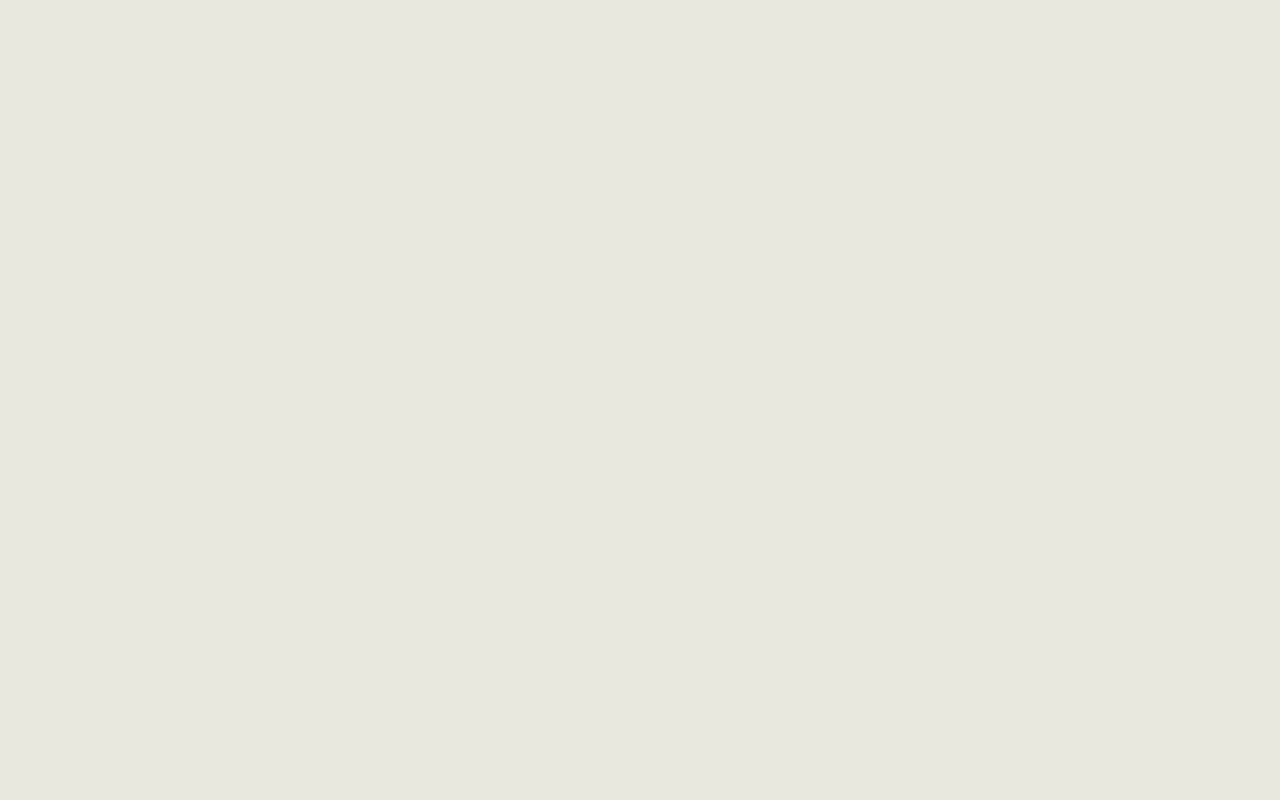
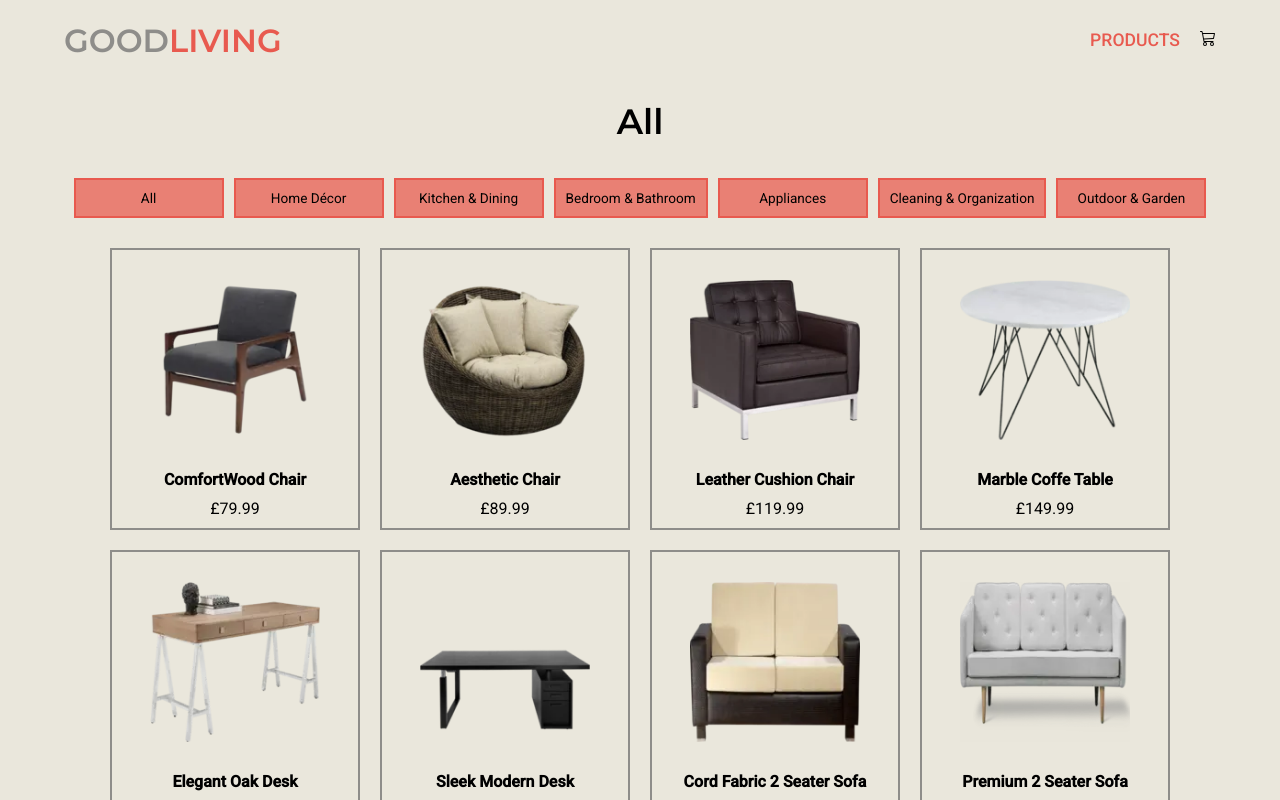
Before and after one commit to Gwazza23/good-living, a React (Create React App) app: page /categories in a window 1280 px wide. Before the commit this address had no page. Shown: the top 800 px of the page. Built offline with nearby package versions, Linux system fonts and the light colour scheme.

Commit message:
Fix Footer + Change routing to Products Page

```diff
--- a/src/App.css
+++ b/src/App.css
@@ -32,3 +32,10 @@ h3 {
   font-family: "Montserrat";
   font-weight: 600;
 }
+
+/* This makes sure that the footer will always be positioned at the bottom of the page */
+.wrapper {
+  display: flex;
+  flex-direction: column;
+  min-height: 100vh;
+}
--- a/src/App.js
+++ b/src/App.js
@@ -11,6 +11,7 @@ import Products from "./Pages/Products/Products";
 import AllItem from "./Pages/Products/Components/AllItem";
 import Layout from "./Util/Layout";
 import { useEffect } from "react";
+import Item from "./Pages/Item/Item";
 
 function ScrollToTop() {
   const { pathname } = useLocation();
@@ -27,10 +28,11 @@ function App() {
       <Routes>
         <Route path="/" element={<Layout />}>
           <Route index element={<Home />} />
-          <Route path="/products" element={<Header />}>
-            <Route path="/products/:category" element={<Products />} />
+          <Route path="/categories" element={<Header />}>
+            <Route path="/categories/:category" element={<Products />} />
             <Route index element={<AllItem />} />
           </Route>
+          <Route path="/product/:id" element={<Item />} />
         </Route>
       </Routes>
     </Router>
--- a/src/Pages/Footer/Footer.css
+++ b/src/Pages/Footer/Footer.css
@@ -1,5 +1,6 @@
 footer {
-  height: 15vh;
+  margin-top: auto;
+  min-height: 15vh;
   background: var(--dark-grey);
   display: flex;
   align-items: center;
@@ -25,9 +26,9 @@ footer a {
   text-decoration: none;
 }
 footer li:hover {
-    text-decoration: underline;
-    text-decoration-color: var(--primary);
-  }
+  text-decoration: underline;
+  text-decoration-color: var(--primary);
+}
 footer img {
   width: 30px;
   margin: 0px 5px;
--- a/src/Pages/Home/Components/SectionOne.js
+++ b/src/Pages/Home/Components/SectionOne.js
@@ -4,23 +4,23 @@ import { Link } from "react-router-dom";
 function SectionOne() {
   return (
     <div className="section-one-container">
-      <Link to={"/products/home-decor"} className="section-area a1">
+      <Link to={"/categories/home-decor"} className="section-area a1">
         <p>Home Décor</p>
       </Link>
-      <Link to={"/products/kitchen-and-dining"} className="section-area a2">
+      <Link to={"/categories/kitchen-and-dining"} className="section-area a2">
         <p>Kitchen & Dining</p>
       </Link>
-      <Link to={"/products/bedroom-and-bathroom"} className="section-area a3">
+      <Link to={"/categories/bedroom-and-bathroom"} className="section-area a3">
         <p>Bedroom & Bathroom</p>
       </Link>
-      <Link to={"/products/outdoor-and-garden"} className="section-area a4">
+      <Link to={"/categories/outdoor-and-garden"} className="section-area a4">
         <p>Outdoor & Garden</p>
       </Link>
-      <Link to={"/products/appliances"} className="section-area a5">
+      <Link to={"/categories/appliances"} className="section-area a5">
         <p>Appliances</p>
       </Link>
       <Link
-        to={"/products/cleaning-and-organization"}
+        to={"/categories/cleaning-and-organization"}
         className="section-area a6"
       >
         <p>Cleaning & Organization</p>
--- a/src/Pages/Home/Components/SectionThree.js
+++ b/src/Pages/Home/Components/SectionThree.js
@@ -11,7 +11,7 @@ function SectionThree() {
             Explore our diverse collection of high-quality products for every
             need and preference
           </p>
-          <Link to={'/products'} >Shop Now</Link>
+          <Link to={'/caegories'} >Shop Now</Link>
         </div>
       </div>
       <img loading="lazy" src="media/living-room.webp" alt="living room" />
--- /dev/null
+++ b/src/Pages/Item/Item.css
@@ -0,0 +1,3 @@
+.item-container{
+    border: 1px solid red;
+}
--- /dev/null
+++ b/src/Pages/Item/Item.js
@@ -0,0 +1,22 @@
+import "./Item.css";
+import { useParams } from "react-router-dom";
+import { items } from "../../Util/Items";
+
+function Item() {
+  const { id } = useParams();
+
+  const All = items.find((item) => item.name === "All");
+  const allItems = items.reduce((accumulator, current) => {
+    if (current !== All) {
+      accumulator.push(...current.items);
+    }
+    return accumulator;
+  }, []);
+  All.items = allItems;
+
+  const item = All.items.find((item) => item.id.toString() === id);
+
+  return <div className="item-container">Item</div>;
+}
+
+export default Item;
--- a/src/Pages/Nav/Nav.js
+++ b/src/Pages/Nav/Nav.js
@@ -14,7 +14,7 @@ function Nav() {
           </NavLink>
         </div>
         <div className="nav-links">
-          <NavLink to={"/products"}>Products</NavLink>
+          <NavLink to={"/categories"}>Products</NavLink>
           <button>
             <BsCart3 />
           </button>
--- a/src/Pages/Products/Components/Header.js
+++ b/src/Pages/Products/Components/Header.js
@@ -18,7 +18,7 @@ function Header() {
             return (
               <Link
                 onClick={() => setName(category.name)}
-                to={`/products/${category.link}`}
+                to={`/categories/${category.link}`}
                 key={category.id}
               >
                 <li>{category.name}</li>
--- a/src/Pages/Products/Products.css
+++ b/src/Pages/Products/Products.css
@@ -18,6 +18,8 @@
   flex-direction: column;
   align-items: center;
   transition: all 0.2s ease;
+  color: black;
+  text-decoration: none;
 }
 .product:hover {
   border: 2px solid black;
--- a/src/Pages/Products/Products.js
+++ b/src/Pages/Products/Products.js
@@ -1,6 +1,7 @@
 import { useParams } from "react-router-dom";
 import "./Products.css";
 import { items } from "../../Util/Items";
+import { Link } from "react-router-dom";
 
 function Products() {
   const { category } = useParams();
@@ -10,11 +11,11 @@ function Products() {
     <div className="products-container">
       {products.items.map((item) => {
         return (
-          <div className="product" key={item.id}>
+          <Link to={`/product/${item.id}`} className="product" key={item.id}>
             <img loading="lazy" src={item.src} alt={item.name} />
             <h4>{item.name}</h4>
             <p>£{item.price}</p>
-          </div>
+          </Link>
         );
       })}
     </div>
--- a/src/Util/Layout.js
+++ b/src/Util/Layout.js
@@ -4,11 +4,11 @@ import Footer from "../Pages/Footer/Footer";
 
 function Layout({ children }) {
   return (
-    <>
+    <div className="wrapper" >
       <Nav />
       {children}
       <Footer />
-    </>
+    </div>
   );
 }
 
```
